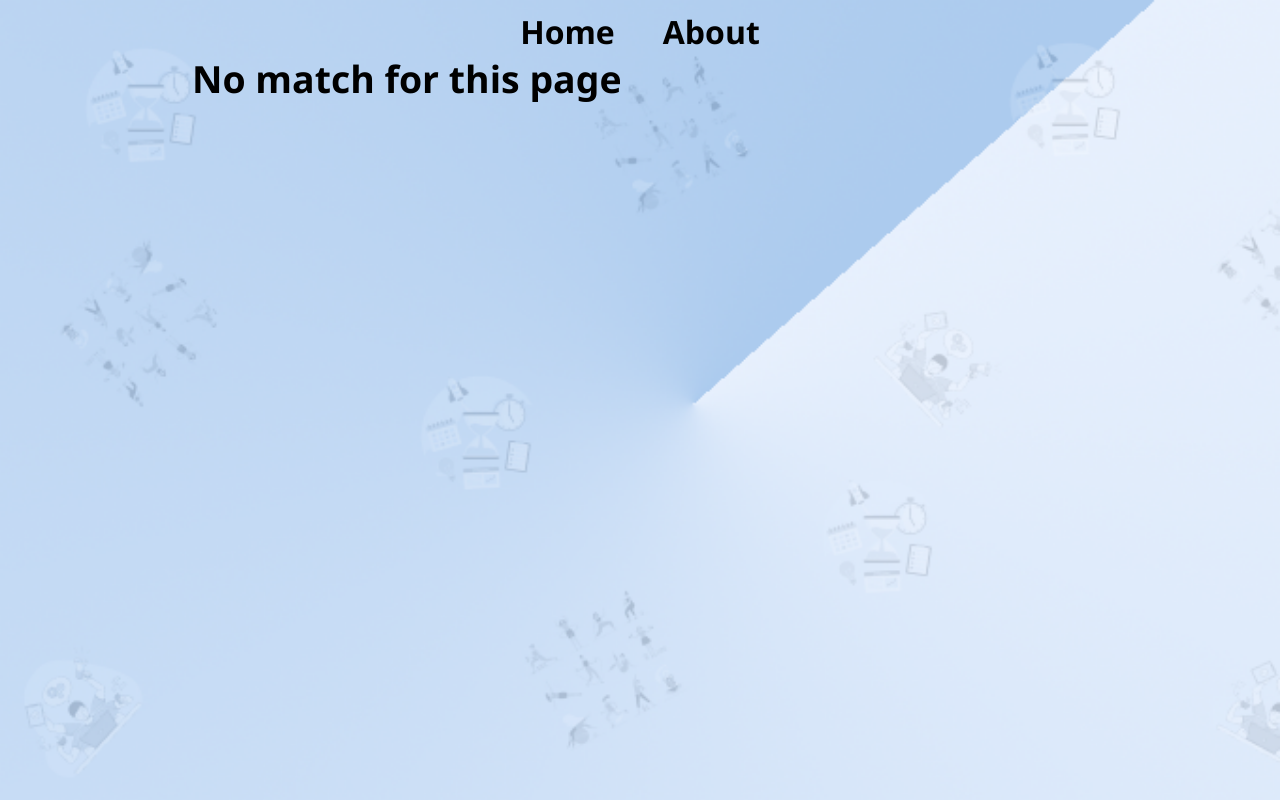
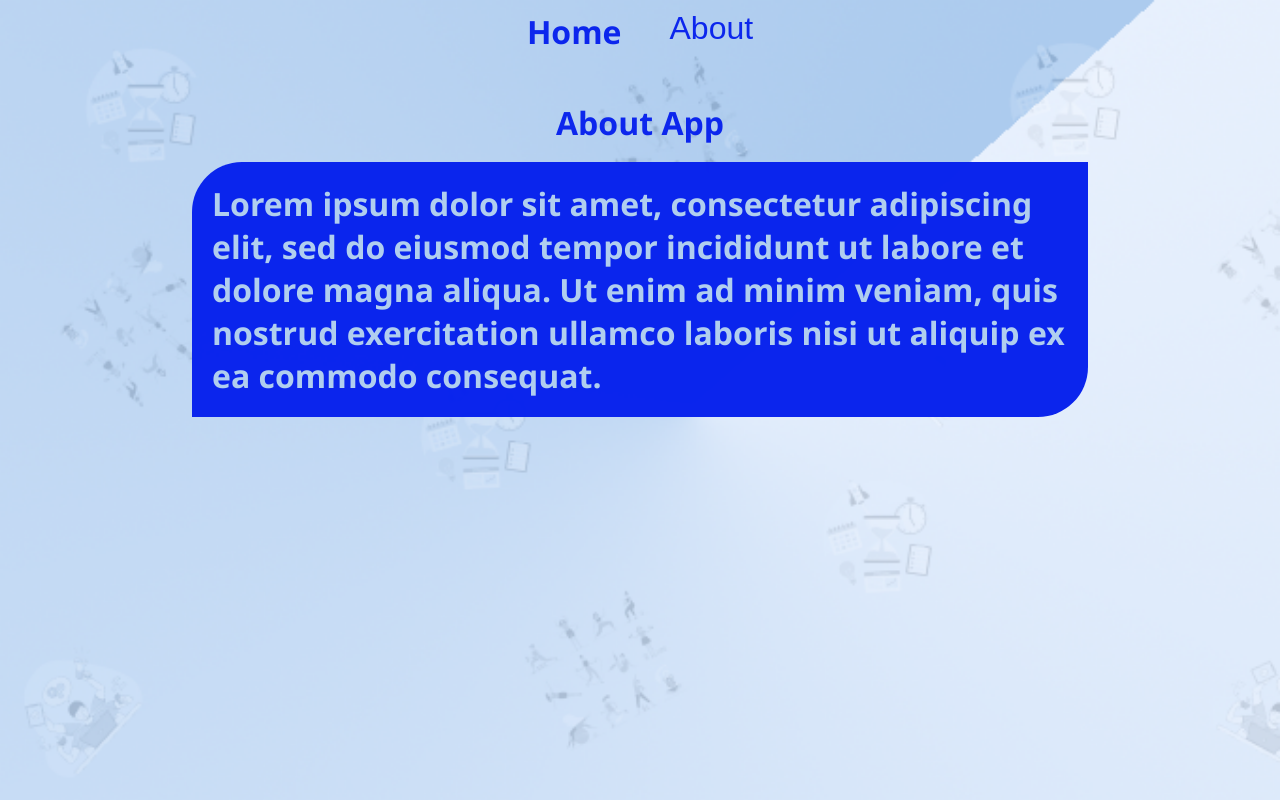
Before and after one commit to preciousakams/react-todo-app, a React (Create React App) app: page /app in a window 1280 px wide. Built offline with nearby package versions, Linux system fonts and the light colour scheme.

Commit message:
app updated

```diff
--- a/package.json
+++ b/package.json
@@ -6,8 +6,10 @@
     "@testing-library/jest-dom": "^5.16.4",
     "@testing-library/react": "^13.3.0",
     "@testing-library/user-event": "^13.5.0",
+    "bootstrap": "^5.2.2",
     "prop-types": "^15.8.1",
     "react": "^18.1.0",
+    "react-bootstrap": "^2.5.0",
     "react-dom": "^18.1.0",
     "react-icons": "^4.4.0",
     "react-router-dom": "^6.3.0",
--- a/src/functionBased/components/Navbar.js
+++ b/src/functionBased/components/Navbar.js
@@ -1,30 +1,22 @@
 import React from 'react';
-import { NavLink } from 'react-router-dom';
+import { NavLink, Outlet } from 'react-router-dom';
+import Dropdown from 'react-bootstrap/Dropdown';
+import DropdownButton from 'react-bootstrap/DropdownButton';
 
-const NavBar = () => {
-  const links = [
-    {
-      id: 1,
-      path: '/',
-      text: 'Home',
-    },
-    {
-      id: 2,
-      path: '/about',
-      text: 'About',
-    },
-  ];
-  return (
+const NavBar = () => (
   <nav className="navBar">
     <ul>
-        {links.map((link) => (
-          <li key={link.id}>
-            <NavLink to={link.path}>{link.text}</NavLink>
+      <li>
+        <NavLink to="/">Home</NavLink>
       </li>
-        ))}
+      <li className="aboutNav">
+        <DropdownButton id="dropdown-basic-button" title="About">
+          <Dropdown.Item href="/author">Author</Dropdown.Item>
+          <Dropdown.Item href="/app">About App</Dropdown.Item>
+        </DropdownButton>
+      </li>
     </ul>
+    <Outlet />
   </nav>
 );
-};
-
 export default NavBar;
--- a/src/functionBased/components/TodoContainer.js
+++ b/src/functionBased/components/TodoContainer.js
@@ -4,7 +4,6 @@ import { Routes, Route } from 'react-router-dom';
 import Header from './Header';
 import TodoList from './TodoList';
 import InputTodo from './InputTodo';
-import About from '../pages/About';
 import NotMatch from '../pages/NotMatch';
 import NavBar from './Navbar';
 import Author from '../pages/Author';
@@ -80,10 +79,8 @@ const TodoContainer = () => {
               </>
             )}
           />
-          <Route path="/about" element={<About />}>
-            <Route path="author" element={<Author />} />
-            <Route path="app" element={<AboutApp />} />
-          </Route>
+          <Route path="/author" element={<Author />} />
+          <Route path="/app" element={<AboutApp />} />
           <Route path="*" element={<NotMatch />} />
         </Routes>
       </div>
--- a/src/functionBased/pages/About.js
+++ b/src/functionBased/pages/About.js
@@ -1,20 +1,17 @@
 import React from 'react';
-import { NavLink, Outlet } from 'react-router-dom';
+// import { NavLink, Outlet } from 'react-router-dom';
 
 const About = () => (
   <>
-    <div className="aboutDiv">
-      <h4>This is the about page</h4>
-    </div>
     <ul className="aboutList">
       <li>
-        <NavLink to="/about/author">Author</NavLink>
+        {/* <NavLink to="/about/author">Author</NavLink> */}
       </li>
       <li>
-        <NavLink to="/about/app">About App</NavLink>
+        {/* <NavLink to="/about/app">About App</NavLink> */}
       </li>
     </ul>
-    <Outlet />
+    {/* <Outlet /> */}
   </>
 );
 export default About;
--- a/src/functionBased/pages/AboutApp.js
+++ b/src/functionBased/pages/AboutApp.js
@@ -2,7 +2,7 @@ import React from 'react';
 
 const AboutApp = () => (
   <div className="aboutAppDiv">
-    <h4>Welcome to the about app page</h4>
+    <h4> about app</h4>
     <p>
       Lorem ipsum dolor sit amet,
       consectetur adipiscing elit,
--- a/src/functionBased/pages/Author.js
+++ b/src/functionBased/pages/Author.js
@@ -2,7 +2,7 @@ import React from 'react';
 
 const Author = () => (
   <div className="authorDiv">
-    <h4>Welcome to the authors page</h4>
+    <h4>About author</h4>
     <p>
       Lorem ipsum dolor sit amet,
       consectetur adipiscing elit,
--- a/src/index.css
+++ b/src/index.css
@@ -8,7 +8,7 @@ body {
   font-family: "Segoe UI", Arial, sans-serif;
   font-size: 2rem;
   font-weight: 600;
-  color: black;
+  color: rgba(10, 36, 237, 0.992);
   height: 100vh;
   background: url("../public/background.png") no-repeat;
   background-size: cover;
@@ -66,10 +66,6 @@ body {
   border: none;
 }
 
-.active {
-  color: rgba(10, 36, 237, 0.992);
-}
-
 .navBar ul {
   display: flex;
   flex-direction: row;
@@ -79,7 +75,7 @@ body {
 }
 
 a {
-  color: black;
+  color: rgba(10, 36, 237, 0.992);
   text-decoration: none;
 }
 
@@ -97,6 +93,43 @@ a {
   margin-top: 48px;
 }
 
+.authorDiv h4,
+.aboutAppDiv h4 {
+  text-align: center;
+  text-transform: capitalize;
+}
+
+.authorDiv p,
+.aboutAppDiv p {
+  color: #b0ceef;
+  background-color: rgba(10, 36, 237, 0.992);
+  padding: 20px;
+  border-radius: 50px 0 50px 0;
+  margin-top: 2%;
+}
+
 .aboutDiv {
   display: inline;
 }
+
+.dropdown-menu {
+  display: flex;
+  flex-direction: column;
+  background-color: #b0ceef;
+  padding-bottom: 2%;
+}
+
+.dropdown-menu a {
+  color: #fff;
+  padding-left: 24px;
+  font-size: 24px;
+}
+
+.aboutNav .dropdown button {
+  display: block;
+  background-color: transparent;
+  border: none;
+  color: rgba(10, 36, 237, 0.992);
+  font-size: 2rem;
+  cursor: pointer;
+}
```
Also changed, not shown: 1 other file (tests, documents, lock files or other folders). Lines whose indentation alone changed are shown as unchanged.
